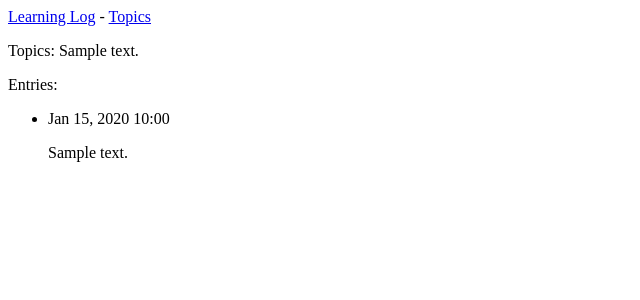
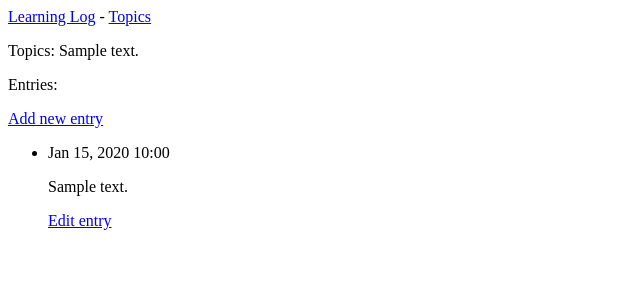
Before and after one commit to mamtapandey1910/a-l-, a Django app: page /topic/1/ in a window 1280 px wide. Shown: the top 300 px of the page, without its empty margins (0-640 px from the left). Run offline with Django 3.2, Linux system fonts and the light colour scheme; tables that the repository leaves empty hold one stand-in row (values such as "Sample post").

Commit message:
topic and entry page added

```diff
--- a/learning_logs/templates/learning_logs/topic.html
+++ b/learning_logs/templates/learning_logs/topic.html
@@ -4,14 +4,21 @@
 <p> Topics: {{topic}}</p>
 
 <p> Entries:</p>
+<p>
+    <a href="{% url 'learning_logs:new_entry' topic.id%}">Add new entry</a>
+</p>
   <ul>
       {% for entry in entries %}
         <li>
             <p>{{ entry.date_added|date:'M d, Y H:i' }}</p>
             <p>{{ entry.text|linebreaks }}</p>
+            <p>
+                <a href="{% url 'learning_logs:edit_entry' entry.id%}">Edit entry</a>
+            </p>
         </li>
       {% empty %}
         <li> There are no entries for this topic yet.</li>
+
       {%endfor%}
   </ul>
 {% endblock content%}
--- a/learning_logs/templates/learning_logs/topics.html
+++ b/learning_logs/templates/learning_logs/topics.html
@@ -3,12 +3,14 @@
 {% block content%}
 
   <p> Topics</p>
-<ul>
+
+  <ul>
     {% for topic in topics%}
       <a href="{% url 'learning_logs:topic' topic.id %}">{{topic}}<br></a>
     {% empty%}
      <li> No topics have been added yet.</li>
     {% endfor %}
-</ul>
+  </ul>
 
+  <a href="{% url 'learning_logs:new_topic' %}">Add a new topic</a>
 {% endblock content%}
--- a/learning_logs/urls.py
+++ b/learning_logs/urls.py
@@ -10,8 +10,17 @@ urlpatterns =[
     path('', views.index, name= 'index'),
 
     # Page that shows all the topic
-    path('topic/', views.topics, name= 'topics'),
+    path('topics/', views.topics, name= 'topics'),
 
     # Detail page for a single topic.
-    path('topic/<int:topic_id>/', views.topic, name= 'topic')
+    path('topic/<int:topic_id>/', views.topic, name= 'topic'),
+
+    # Page for adding a new topic.
+    path('new_topic/', views.new_topic, name='new_topic'),
+
+    # Page for adding a new entry.
+    path('new_entry/<int:topic_id>/', views.new_entry, name='new_entry'),
+
+    # Page for editing an entry.
+    path('edit_entry/<int:entry_id>/', views.edit_entry, name='edit_entry'),
 ]
--- a/learning_logs/views.py
+++ b/learning_logs/views.py
@@ -1,5 +1,8 @@
-from django.shortcuts import render
-from .models import Topic
+from django.shortcuts import render, redirect
+
+from .models import Topic, Entry
+from .forms import TopicForm, EntryForm
+
 
 def index(request):
     """ The home page for Learning Log."""
@@ -7,13 +10,71 @@ def index(request):
 
 def topics(request):
     """ Show all the topics"""
+    print("i was called");
     topics= Topic.objects.order_by('date_added')
     context = {'topics': topics}
     return render(request, 'learning_logs/topics.html', context)
 
 def topic(request, topic_id):
-    """ show all the topics."""
+    """ show one topic at once"""
     topic= Topic.objects.get(id= topic_id)
     entries = topic.entry_set.order_by('-date_added')
     context = {'topic': topic, 'entries': entries}
     return  render(request, 'learning_logs/topic.html', context)
+
+
+def new_topic(request):
+    """ Add a new topic."""
+    if request.method != 'POST':
+        # No data submitted; create a blank form.
+        form = TopicForm()
+
+    else:
+        # POST data submitted; process data.
+        form= TopicForm(data=request.POST)
+        if form.is_valid():
+            form.save()
+            return redirect('learning_logs:topics')
+
+    # Display a blank or invalid form.
+    context = {'form': form}
+
+    return render(request, 'learning_logs/new_topic.html', context)
+
+def new_entry(request, topic_id):
+    """ Add a new entry for a particular topic."""
+    topic = Topic.objects.get(id= topic_id)
+
+    if request.method != "POST":
+        # No data submitted, create a blank form.
+        form = EntryForm()
+
+    else:
+        # POST data submitted, process data.
+        form = EntryForm(data= request.POST)
+        if form.is_valid():
+            new_entry = form.save(commit=False)
+            new_entry.topic = topic
+            new_entry.save()
+            return redirect('learning_logs:topic', topic_id= topic_id)
+
+    # Display a blank or invalid form.
+    context = {'topic': topic, 'form': form}
+    return render(request, 'learning_logs/new_entry.html', context)
+
+def edit_entry(request, entry_id):
+    """ Edit an existing entry."""
+    entry = Entry.objects.get(id=entry_id)
+    topic = entry.topic
+
+    if request.method !='POST':
+        # Initial request; prefill form with the current entry.
+        form = EntryForm(instance=entry)
+    else:
+        form = EntryForm(instance=entry, data=request.POST)
+        if form.is_valid():
+            form.save()
+            return redirect('learning_logs:topic', topic_id= topic.id)
+
+    context = {'entry': entry, 'topic': topic, 'form': form}
+    return render(request, 'learning_logs/edit_entry.html', context)
```
Also changed, not shown: learning_logs/forms.py (+16 -0 lines), learning_logs/templates/learning_logs/edit_entry.html (added, +14 -0 lines), learning_logs/templates/learning_logs/new_entry.html (+14 -10 lines), learning_logs/templates/learning_logs/new_topic.html (+12 -10 lines).
